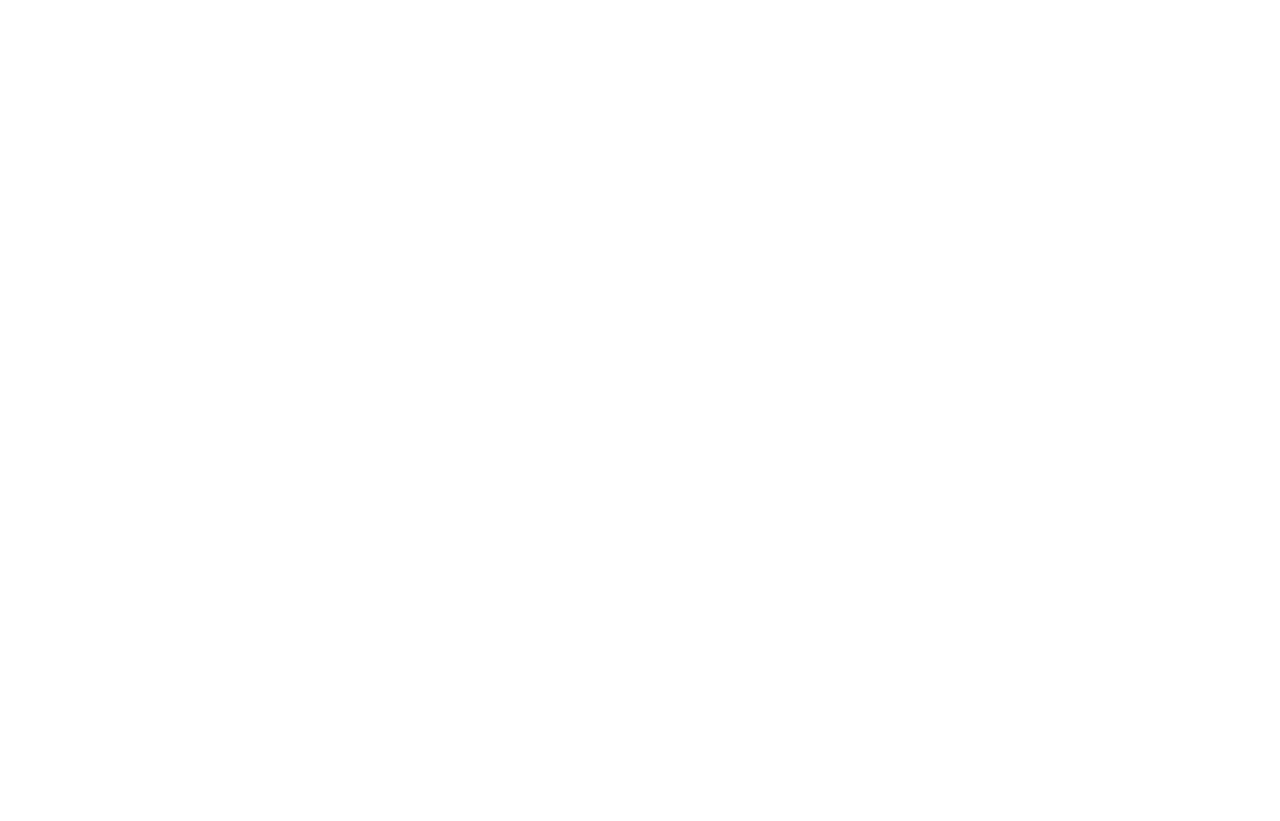
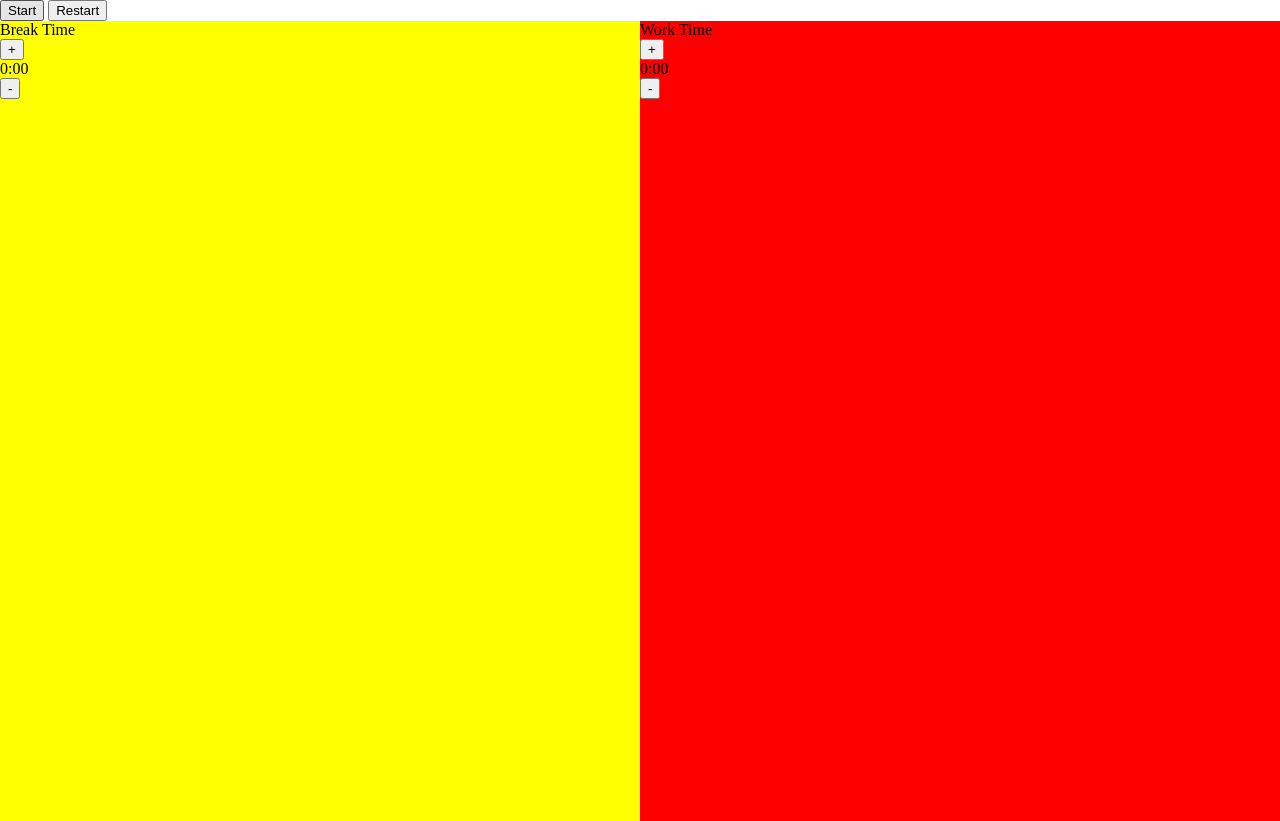
Before and after one commit to choilmto/fcc-PomodoroClock, a plain HTML site: page index.html in a window 1280 px wide. Before the commit the page ends 800 px from the top, so only its background shows below. Drawn offline with Linux system fonts and the light colour scheme.

Commit message:
Establish basic functionality.

```diff
--- a/index.html
+++ b/index.html
@@ -4,6 +4,25 @@
     <link rel="stylesheet" type="text/css" href="theme.css">
   </head>
   <body>
+    <div id="app">
+      <button v-on:click="isOn = true">Start</button>
+      <!--<button v-on:click="isOn = false">Pause</button>-->
+      <button v-on:click="isOn = false">Restart</button>
+      <div class="outer">
+        <div class="break-area">
+          <div>Break Time</div>
+          <button v-on:click="total1 = isOn ? total1 : add(total1)">+</button>
+          <div>{{show1}}</div>
+          <button v-on:click="total1 = isOn ? total1 : less(total1)">-</button>
+        </div>
+        <div class="work-area">
+          <div>Work Time</div>
+          <button v-on:click="total2 = isOn ? total2 : add(total2)">+</button>
+          <div>{{show2}}</div>
+          <button v-on:click="total2 = isOn ? total2 : less(total2)">-</button>
+        </div>
+      </div>
+    </div>
     <script src="vue.js"></script>
     <script src="main.js"></script>
   </body>
--- a/main.js
+++ b/main.js
@@ -0,0 +1,72 @@
+/*class timeObject {
+  constructor (time) {
+    this.minute = time.minute;
+    this.second = time.second;
+  }
+
+  function lessOneSecond () {
+    if (this.second > 0) {
+      this.second--;
+    } else if (this.minute > 0){
+      this.minute--;
+      this.second = 59;
+    }
+  }
+
+  function print () {
+    return this.minute + ":" + this.second < 10 ? "0" + this.second : this.second;
+  }
+
+  function isZero () {
+    return (this.minute + this.second) === 0;
+  }
+}*/
+const add = (total) => {
+  return total + 1;
+};
+const less = (total) => {
+  return (total - 1) < 0 ? 0 : total - 1;
+};
+const count = function () {
+  this.counter = (this.counter + 1) % (60 * (this.total1 + this.total2));
+};
+let app = new Vue ({
+  el: "#app",
+  data: {
+    total1: 0,
+    total2: 0,
+    isOn: false,
+    controller: null,
+    counter: 0
+  },
+  methods: {
+    add : add,
+    less: less,
+    count: count
+  },
+  computed: {
+    show1: function () {
+      if (this.isOn && (this.counter > (this.total1 * 60))) {
+        let sec = ((this.total1 + this.total2) * 60) - this.counter;
+        return Math.trunc(sec / 60) + ":" + (sec % 60);
+      }
+      return this.total1 + ":00";
+    },
+    show2: function () {
+      if (this.isOn && (this.counter <= (this.total2 * 60))) {
+        let sec = (this.total2 * 60) - this.counter;
+        return Math.trunc(sec / 60) + ":" + (sec % 60);
+      }
+      return this.total2 + ":00";
+    }
+  },
+  watch: {
+    isOn: function () {
+      if (this.isOn) {
+        this.controller = setInterval(this.count.bind(this), 1000);
+      } else {
+        clearInterval(this.controller);
+      }
+    }
+  }
+});
--- a/theme.css
+++ b/theme.css
@@ -1 +1,19 @@
-the
+html, body {
+  height: 100vh;
+  margin: 0;
+  padding: 0;
+}
+.outer {
+  height: 100vh;
+  display: flex;
+}
+.break-area {
+  height: auto;
+  flex: 1;
+  background-color: yellow;
+}
+.work-area {
+  height: auto;
+  flex: 1;
+  background-color: red;
+}
```
